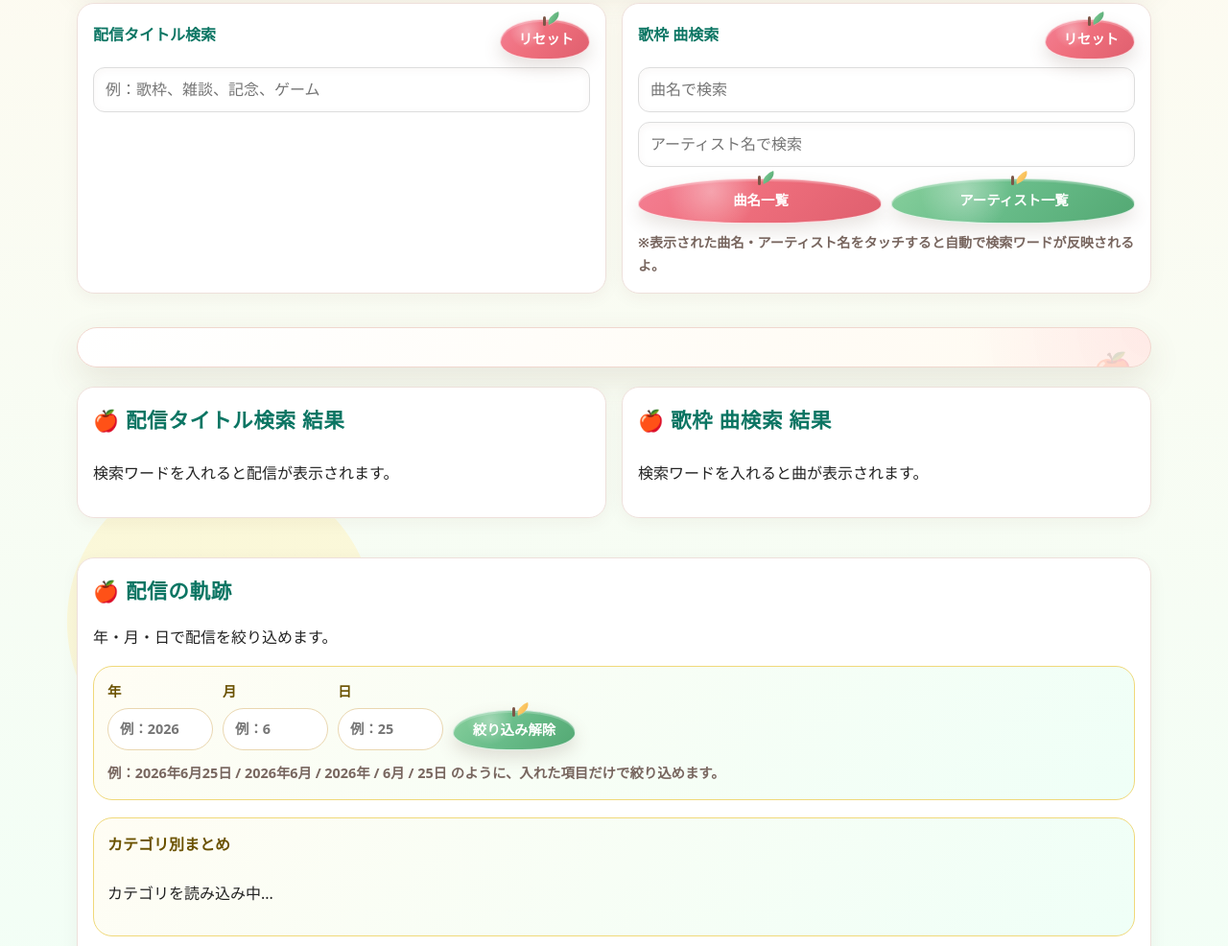
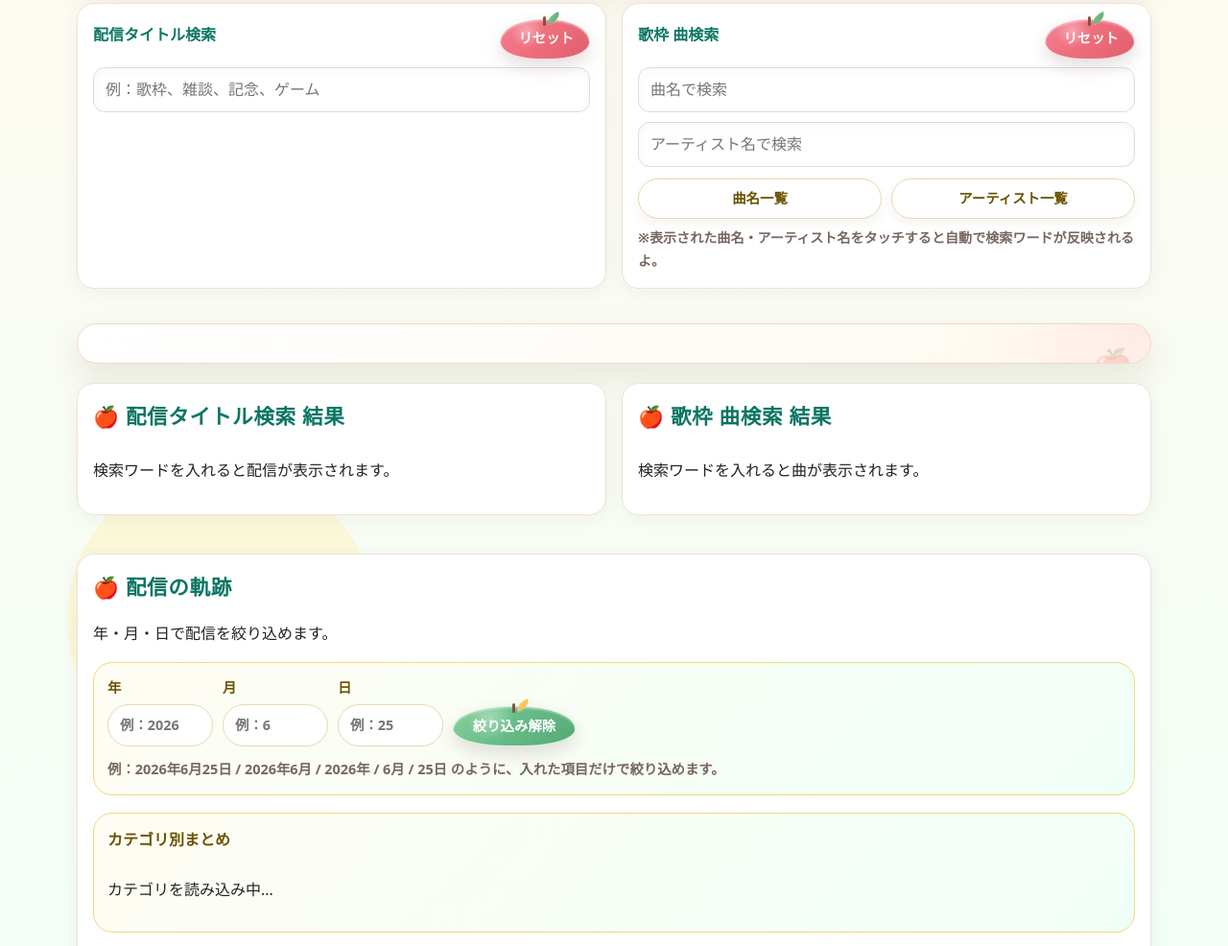
Before and after one commit to pandemichearts2-wq/oshi-secret-base, a plain HTML site: page index.html in a window 1280 px wide. Shown: the part 1471-2457 px from the top of the page at 96% size. Drawn offline with Linux system fonts and the light colour scheme; no server answers.

Commit message:
Update style.css

```diff
--- a/style.css
+++ b/style.css
@@ -1298,3 +1298,41 @@ main {
 .quickIndexBox {
   margin-top: 12px;
 }
+
+/* 曲名一覧・アーティスト一覧ボタン：通常の丸ボタンに調整 */
+.quickIndexMiniButton,
+.quickIndexMiniButtonGreen {
+  position: static;
+  flex: 1 1 140px;
+  min-height: auto;
+  border: 1px solid #ead7b0;
+  border-radius: 999px;
+  padding: 8px 12px;
+  color: #6b5200;
+  background: #fff;
+  box-shadow: 0 5px 12px rgba(112, 84, 70, 0.07);
+  font: inherit;
+  font-size: .9rem;
+  font-weight: 900;
+  cursor: pointer;
+  transition: transform .15s ease, box-shadow .15s ease, background .15s ease;
+}
+
+.quickIndexMiniButton::before,
+.quickIndexMiniButton::after,
+.quickIndexMiniButtonGreen::before,
+.quickIndexMiniButtonGreen::after {
+  content: none;
+}
+
+.quickIndexMiniButton:hover,
+.quickIndexMiniButton:focus-visible,
+.quickIndexMiniButtonGreen:hover,
+.quickIndexMiniButtonGreen:focus-visible {
+  color: #fff;
+  background: linear-gradient(135deg, var(--apple-red), var(--apple-green));
+  transform: translateY(-1px);
+  filter: none;
+  outline: none;
+  box-shadow: 0 8px 16px rgba(112, 84, 70, 0.11);
+}
```
